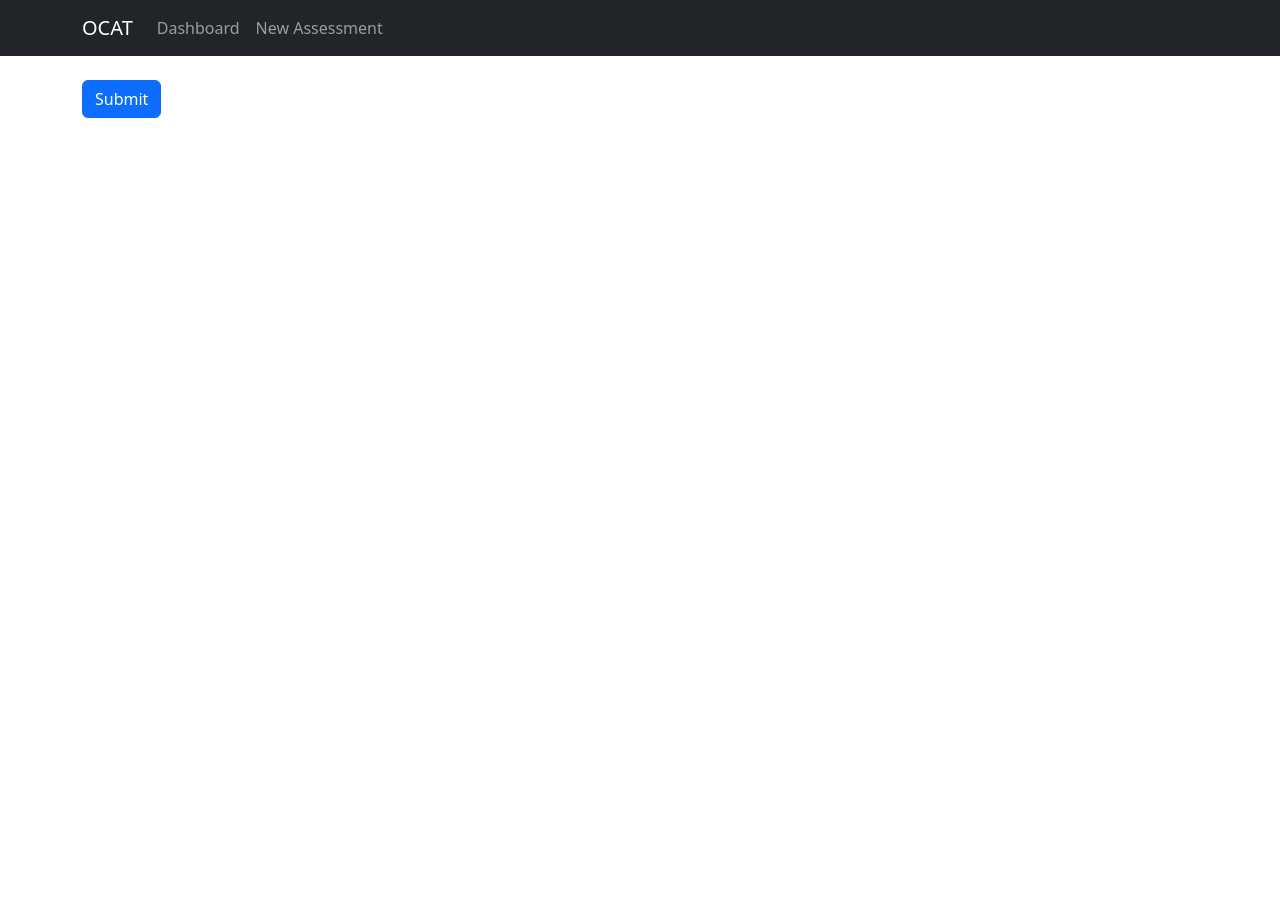
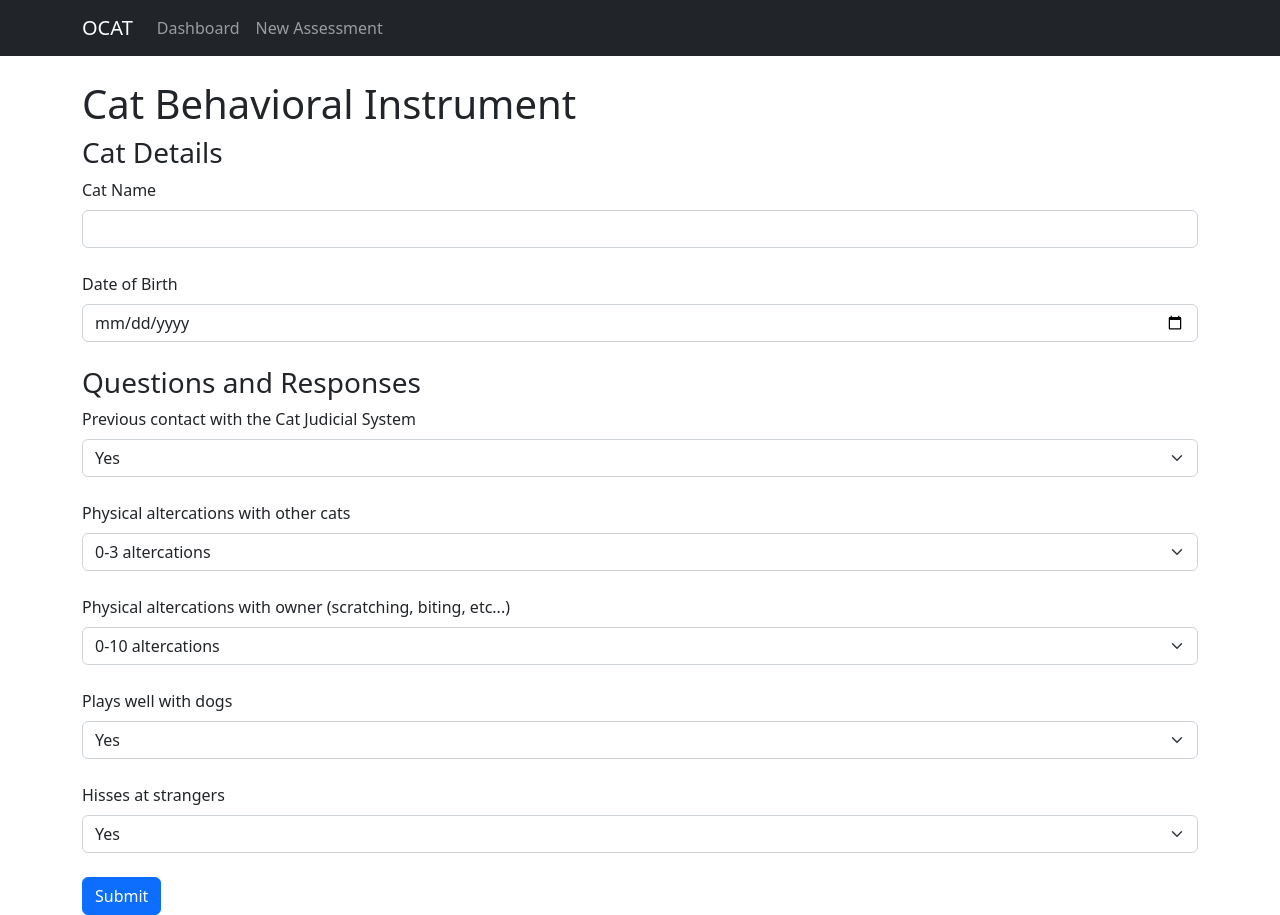
Before and after one commit to huynh-dzi/OCAT_intern, a React (Create React App) app in the folder packages/client/: page /assessment/new in a window 1280 px wide. Before the commit the page ends 800 px from the top, so only its background shows below. Built offline with nearby package versions, Linux system fonts and the light colour scheme.

Commit message:
created form

```diff
--- a/packages/client/src/pages/Assessments/NewAssessment.jsx
+++ b/packages/client/src/pages/Assessments/NewAssessment.jsx
@@ -1,16 +1,67 @@
 import React from 'react';
 import { Button, Form } from 'react-bootstrap';
+import { useForm } from 'react-hook-form';
 import { AssessmentService } from '../../services/AssessmentService';
 
 export const NewAssessment = () => {
-
+  const { handleSubmit } = useForm();
   // create a form that utilizes the "onSubmit" function to send data to
   // packages/client/src/services/AssessmentService.js and then onto the packages/api/src/routes/assessment express API
   const onSubmit = async (data) => {
     await AssessmentService.submit(data);
   };
 
-  return <Form>
+  const Select = React.forwardRef(({ label, onChange, option1, option2 }, ref) =>
+    <>
+      <Form.Label>{label}</Form.Label>
+      <Form.Select ref={ref} onChange={onChange}>
+        <option value="1">{option1}</option>
+        <option value="2">{option2}</option>
+      </Form.Select>
+      <br />
+    </>);
+
+  return <Form onSubmit={handleSubmit(onSubmit)}>
+    <h1>Cat Behavioral Instrument</h1>
+    <h3>Cat Details</h3>
+    <Form.Group>
+      <Form.Label>Cat Name</Form.Label>
+      <Form.Control type="text" />
+    </Form.Group>
+    <br />
+
+    <Form.Group>
+      <Form.Label>Date of Birth</Form.Label>
+      <Form.Control type="date" placeholder="DOB" />
+    </Form.Group>
+    <br />
+
+    <h3>Questions and Responses</h3>
+    <Select
+      label="Previous contact with the Cat Judicial System"
+      option1="Yes"
+      option2="No"
+    />
+    <Select
+      label="Physical altercations with other cats"
+      option1="0-3 altercations"
+      option2="3+ altercations"
+    />
+    <Select
+      label="Physical altercations with owner (scratching, biting, etc...)"
+      option1="0-10 altercations"
+      option2="10+ altercations"
+    />
+    <Select
+      label="Plays well with dogs"
+      option1="Yes"
+      option2="No"
+    />
+    <Select
+      label="Hisses at strangers"
+      option1="Yes"
+      option2="No"
+    />
     <Button variant="primary" type="submit">Submit</Button>
   </Form>;
 };
```
